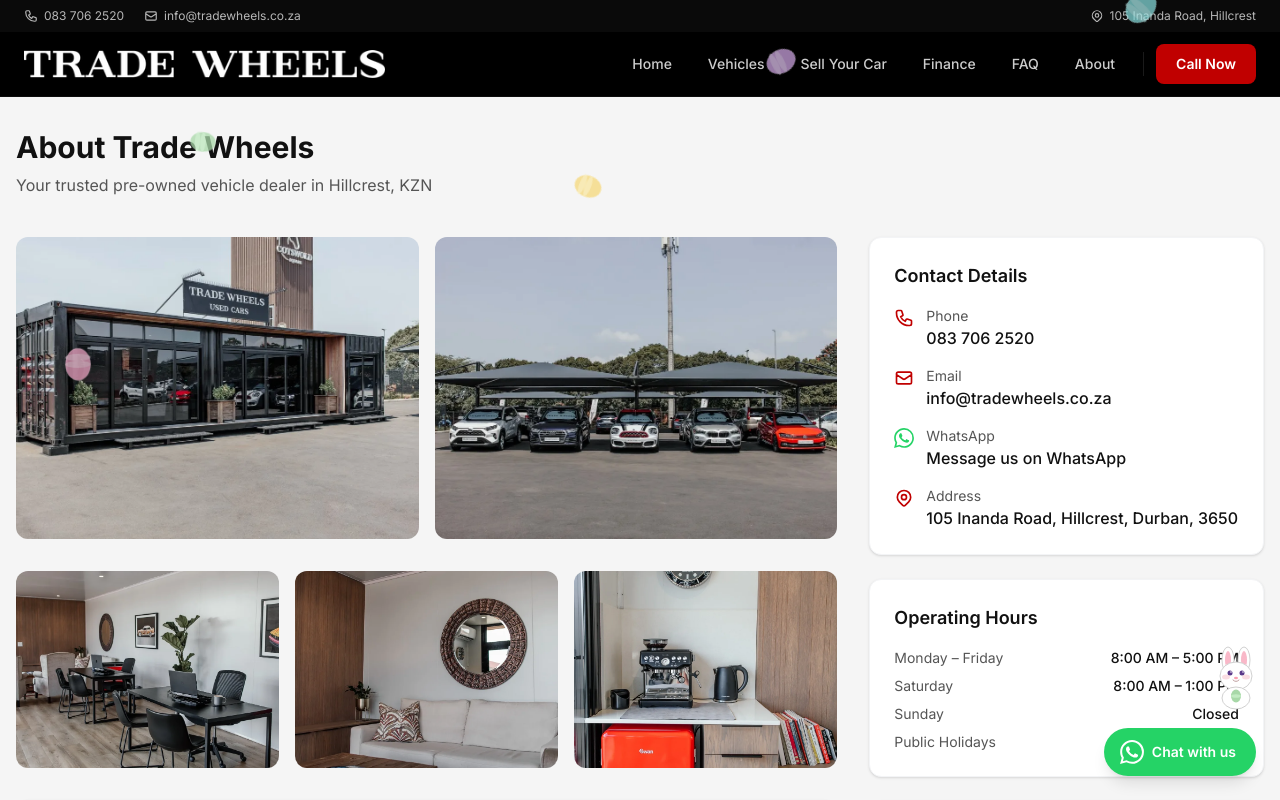
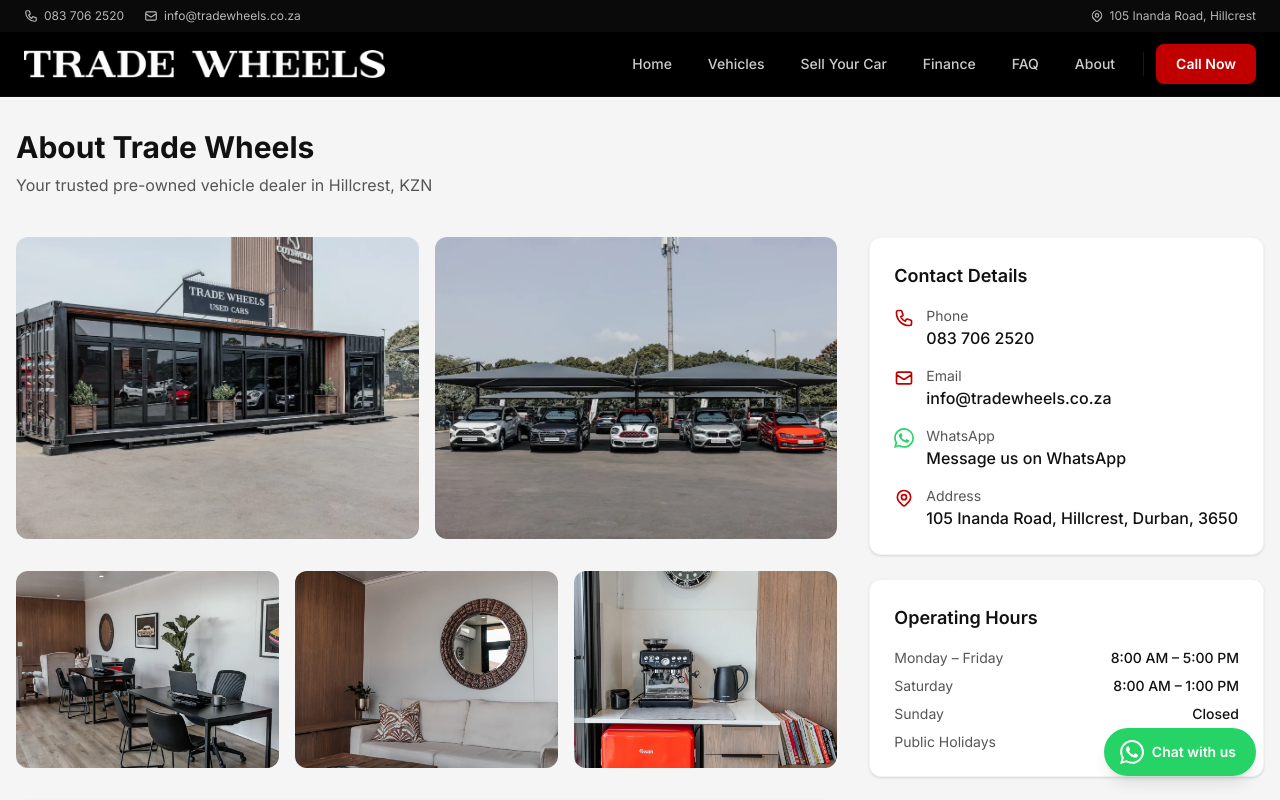
Before and after one commit to LukeInMyEyes/tradewheels, a Next.js app: page /about in a window 1280 px wide. Shown: the top 800 px of the page. Built offline with nearby package versions, Linux system fonts and the light colour scheme.

Commit message:
Remove Easter overlay — back to normal

```diff
--- a/src/app/layout.tsx
+++ b/src/app/layout.tsx
@@ -5,7 +5,6 @@
 import Header from '@/components/layout/Header';
 import Footer from '@/components/layout/Footer';
 import WhatsAppFloat from '@/components/layout/WhatsAppFloat';
-import EasterOverlay from '@/components/layout/EasterOverlay';
 import { SITE, DEALER } from '@/lib/constants';
 
 const inter = Inter({ subsets: ['latin'], variable: '--font-inter' });
@@ -51,7 +50,7 @@
         <main className="min-h-screen">{children}</main>
         <Footer />
         <WhatsAppFloat />
-        <EasterOverlay />
+
       </body>
     </html>
   );
```
